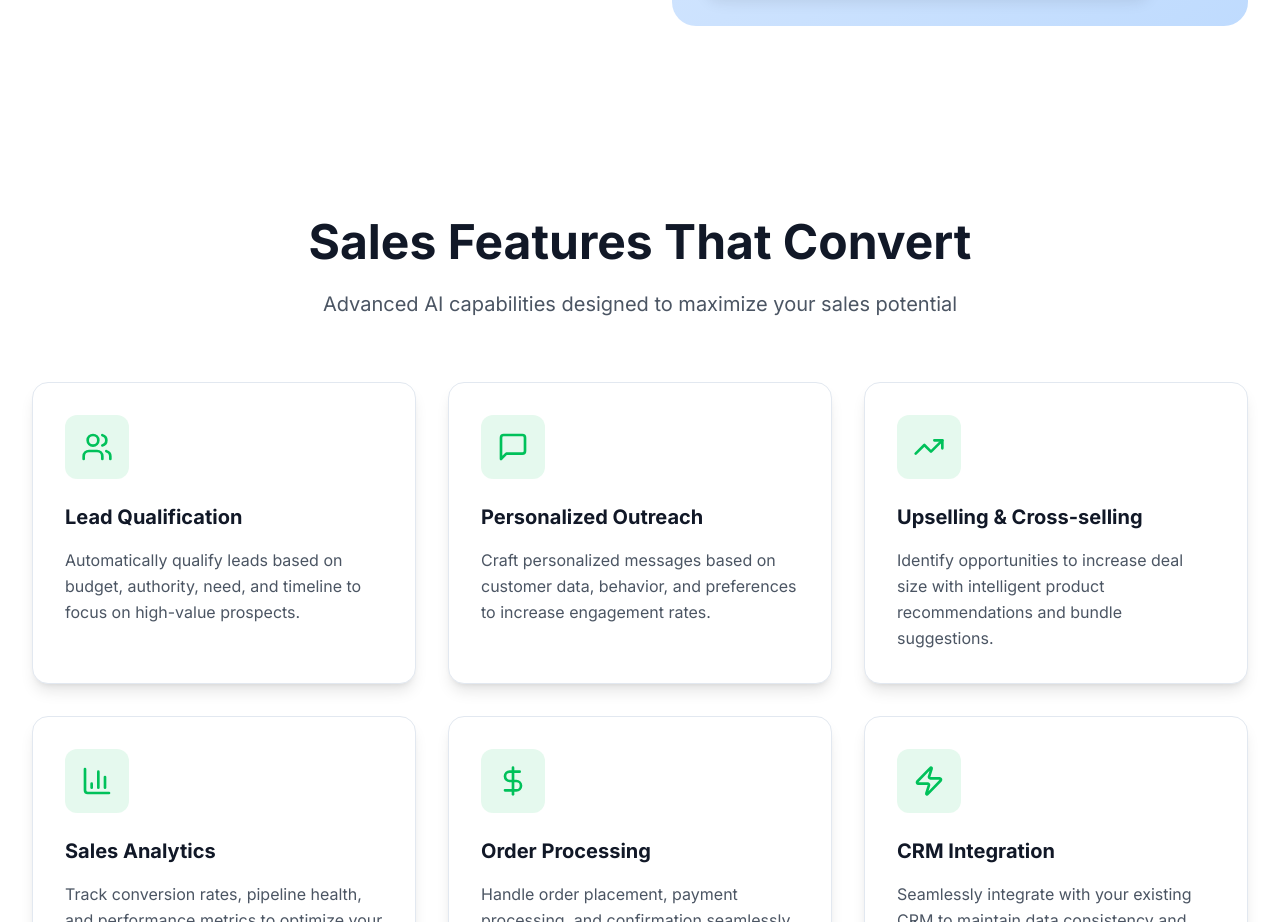
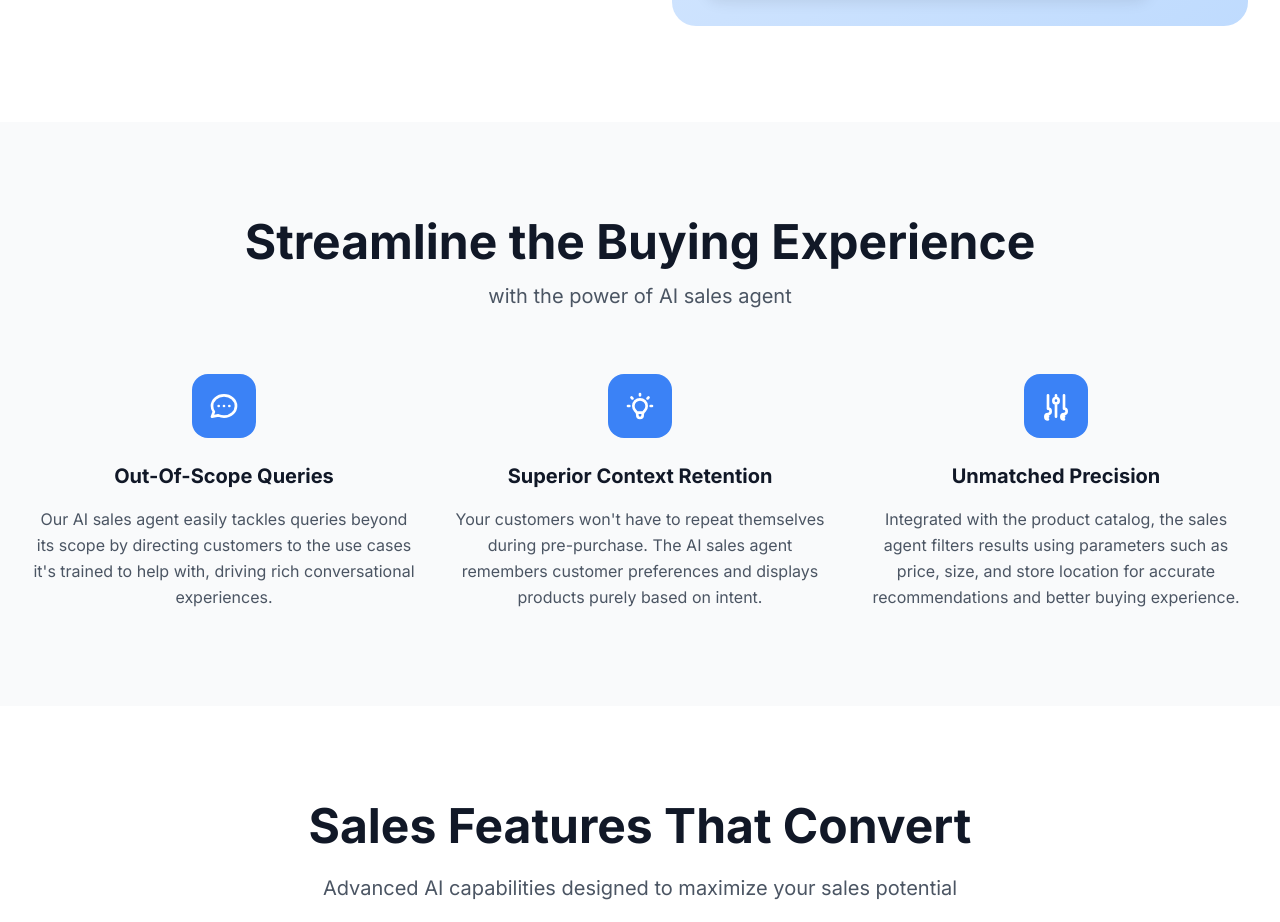
Before and after one commit to bscube/evergrow-ai-site-builder, a React (Vite) app: page /ai-agents/sales in a window 1280 px wide. Shown: the part 3380-4302 px from the top of the page. Built offline with nearby package versions, Linux system fonts and the light colour scheme.

Commit message:
Add new section
Added a new section before the "Sales Features That Convert" section.

```diff
--- a/src/pages/ai-agents/Sales.tsx
+++ b/src/pages/ai-agents/Sales.tsx
@@ -433,6 +433,64 @@ const Sales = () => {
         </div>
       </section>
 
+      {/* Streamline the Buying Experience Section */}
+      <section className="py-24 bg-grey-50">
+        <div className="max-w-7xl mx-auto px-4 sm:px-6 lg:px-8">
+          <div className="text-center mb-16">
+            <h2 className="text-4xl lg:text-5xl font-bold text-grey-900 mb-4">
+              Streamline the Buying Experience
+            </h2>
+            <p className="text-xl text-grey-600">
+              with the power of AI sales agent
+            </p>
+          </div>
+
+          <div className="grid grid-cols-1 md:grid-cols-3 gap-8">
+            <div className="text-center">
+              <div className="w-16 h-16 bg-blue-500 rounded-2xl flex items-center justify-center mx-auto mb-6">
+                <svg className="w-8 h-8 text-white" fill="none" stroke="currentColor" viewBox="0 0 24 24">
+                  <path strokeLinecap="round" strokeLinejoin="round" strokeWidth={2} d="M8 12h.01M12 12h.01M16 12h.01M21 12c0 4.418-4.03 8-9 8a9.863 9.863 0 01-4.255-.949L3 20l1.395-3.72C3.512 15.042 3 13.574 3 12c0-4.418 4.03-8 9-8s9 3.582 9 8z" />
+                </svg>
+              </div>
+              <h3 className="text-xl font-bold text-grey-900 mb-4">
+                Out-Of-Scope Queries
+              </h3>
+              <p className="text-grey-600 leading-relaxed">
+                Our AI sales agent easily tackles queries beyond its scope by directing customers to the use cases it's trained to help with, driving rich conversational experiences.
+              </p>
+            </div>
+
+            <div className="text-center">
+              <div className="w-16 h-16 bg-blue-500 rounded-2xl flex items-center justify-center mx-auto mb-6">
+                <svg className="w-8 h-8 text-white" fill="none" stroke="currentColor" viewBox="0 0 24 24">
+                  <path strokeLinecap="round" strokeLinejoin="round" strokeWidth={2} d="M9.663 17h4.673M12 3v1m6.364 1.636l-.707.707M21 12h-1M4 12H3m3.343-5.657l-.707-.707m2.828 9.9a5 5 0 117.072 0l-.548.547A3.374 3.374 0 0014 18.469V19a2 2 0 11-4 0v-.531c0-.895-.356-1.754-.988-2.386l-.548-.547z" />
+                </svg>
+              </div>
+              <h3 className="text-xl font-bold text-grey-900 mb-4">
+                Superior Context Retention
+              </h3>
+              <p className="text-grey-600 leading-relaxed">
+                Your customers won't have to repeat themselves during pre-purchase. The AI sales agent remembers customer preferences and displays products purely based on intent.
+              </p>
+            </div>
+
+            <div className="text-center">
+              <div className="w-16 h-16 bg-blue-500 rounded-2xl flex items-center justify-center mx-auto mb-6">
+                <svg className="w-8 h-8 text-white" fill="none" stroke="currentColor" viewBox="0 0 24 24">
+                  <path strokeLinecap="round" strokeLinejoin="round" strokeWidth={2} d="M12 6V4m0 2a2 2 0 100 4m0-4a2 2 0 110 4m-6 8a2 2 0 100-4m0 4a2 2 0 100 4m0-4v2m0-6V4m6 6v10m6-2a2 2 0 100-4m0 4a2 2 0 100 4m0-4v2m0-6V4" />
+                </svg>
+              </div>
+              <h3 className="text-xl font-bold text-grey-900 mb-4">
+                Unmatched Precision
+              </h3>
+              <p className="text-grey-600 leading-relaxed">
+                Integrated with the product catalog, the sales agent filters results using parameters such as price, size, and store location for accurate recommendations and better buying experience.
+              </p>
+            </div>
+          </div>
+        </div>
+      </section>
+
       {/* Features Section */}
       <section className="py-24 bg-white">
         <div className="max-w-7xl mx-auto px-4 sm:px-6 lg:px-8">
```
